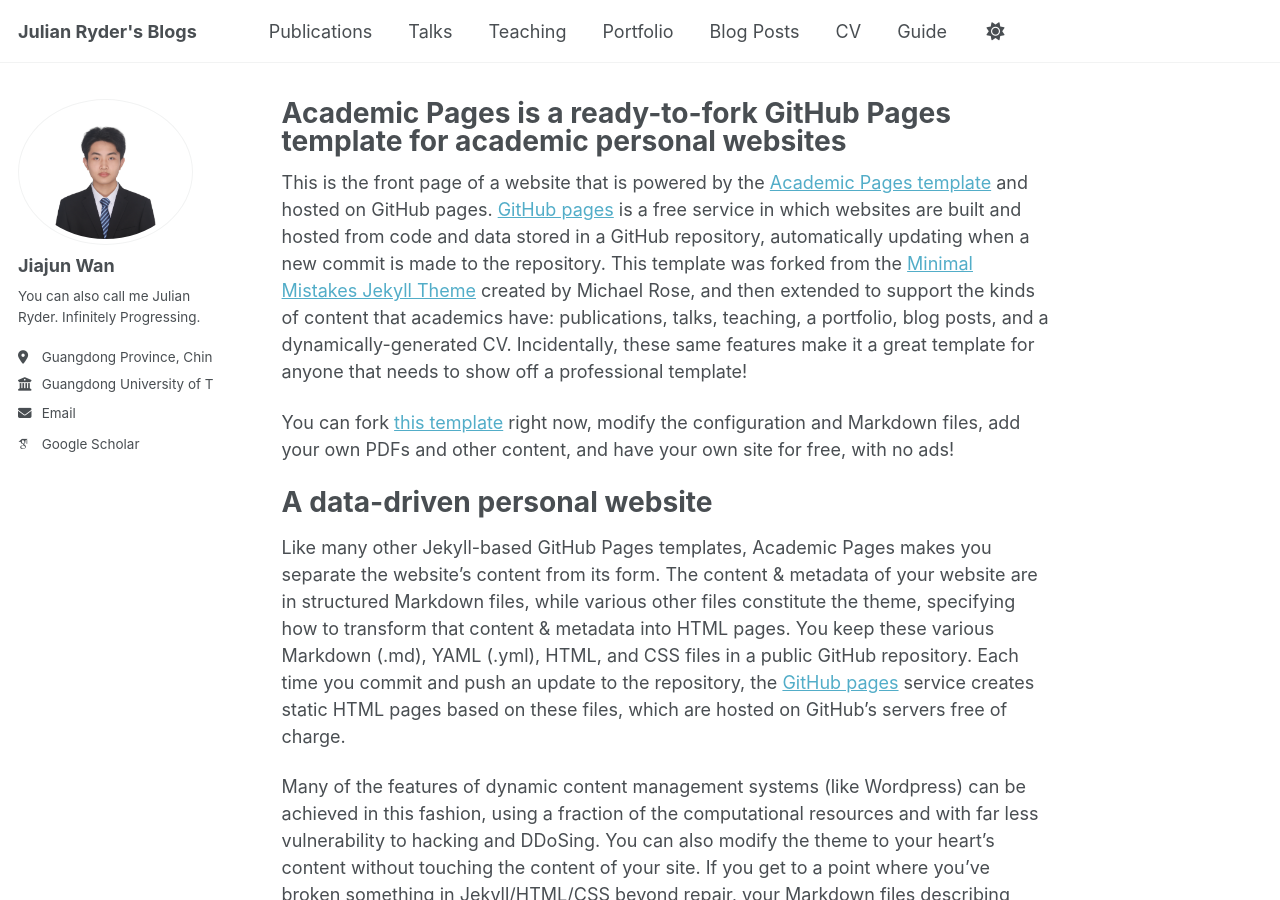
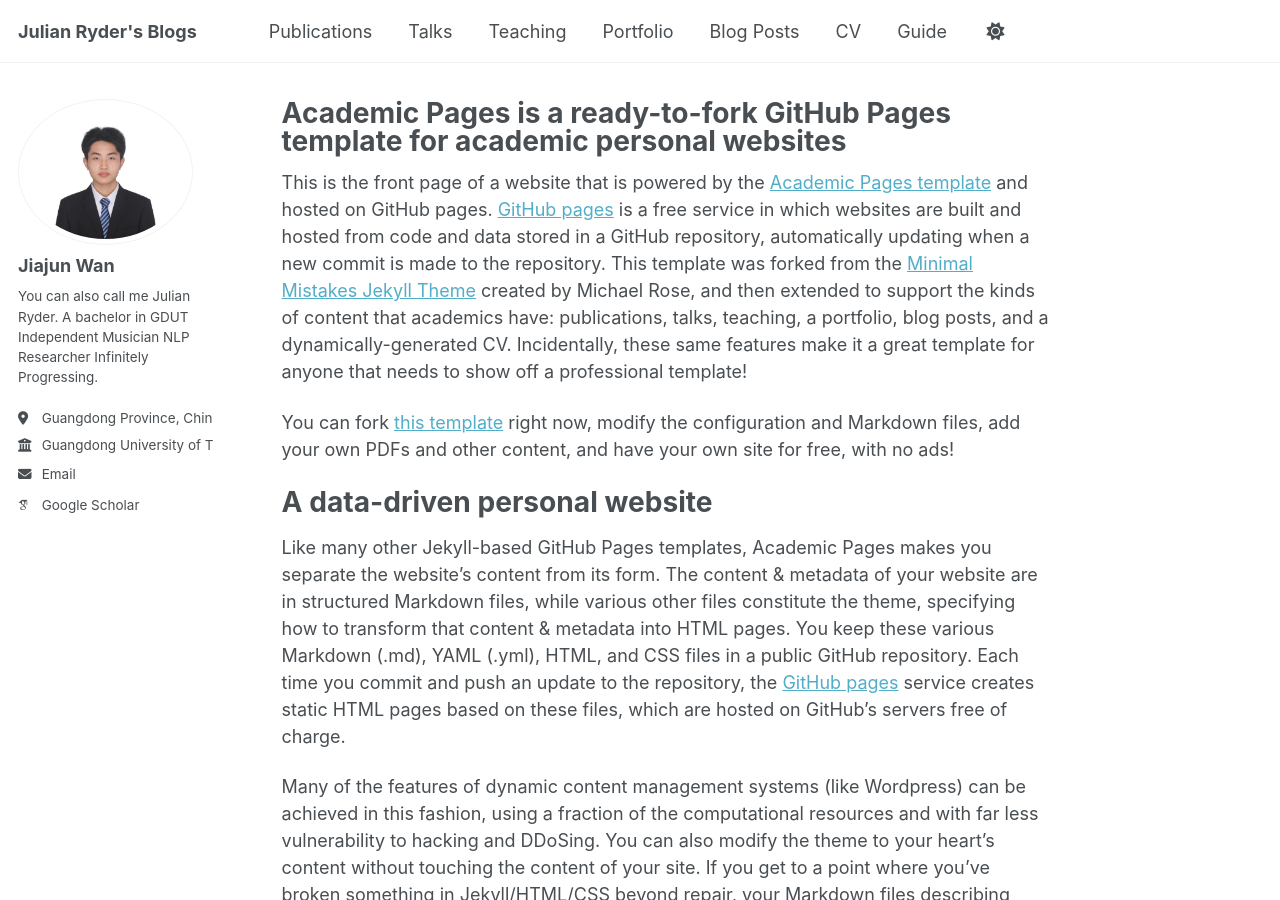
Before and after one commit to JulianRyder01/julianryder01.github.io, a Jekyll site: the page built from _pages/about.md, in a window 1280 px wide and 900 px high. Built offline with Jekyll 4.4.1, drawn with Linux system fonts in a browser that asks for light colours; some web fonts are replaced; a script that is not in the unit is left out.

```diff
--- a/_config.yml
+++ b/_config.yml
@@ -25,7 +25,7 @@ author:
   avatar           : "profile.png"
   name             : "Jiajun Wan"
   pronouns         : # example: "she/her"
-  bio              : "You can also call me Julian Ryder.\n\n\nInfinitely Progressing."
+  bio              : "You can also call me Julian Ryder.\n\n\nA bachelor in GDUT\nIndependent Musician\nNLP Researcher\nInfinitely Progressing."
   location         : "Guangdong Province, China"
   employer         : "Guangdong University of Technology"
   uri              : # URL
```
